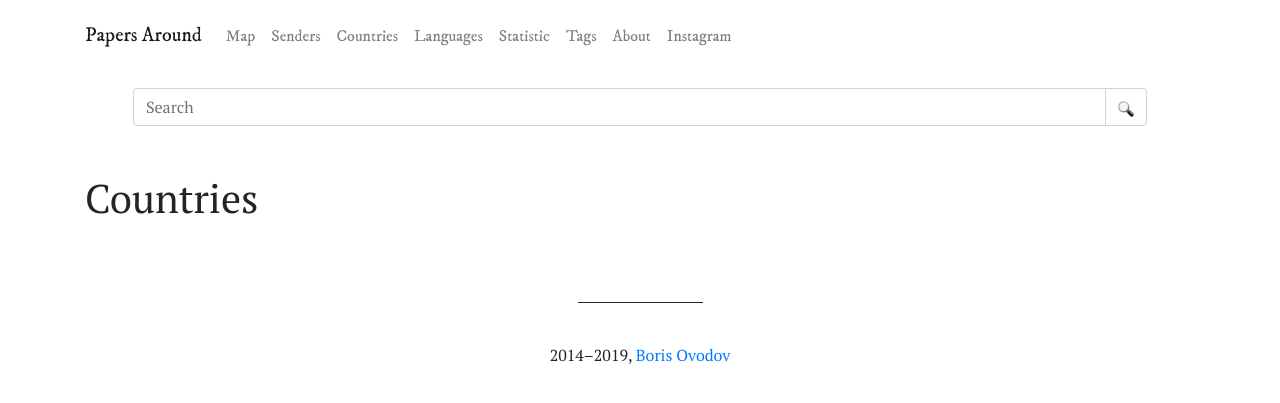
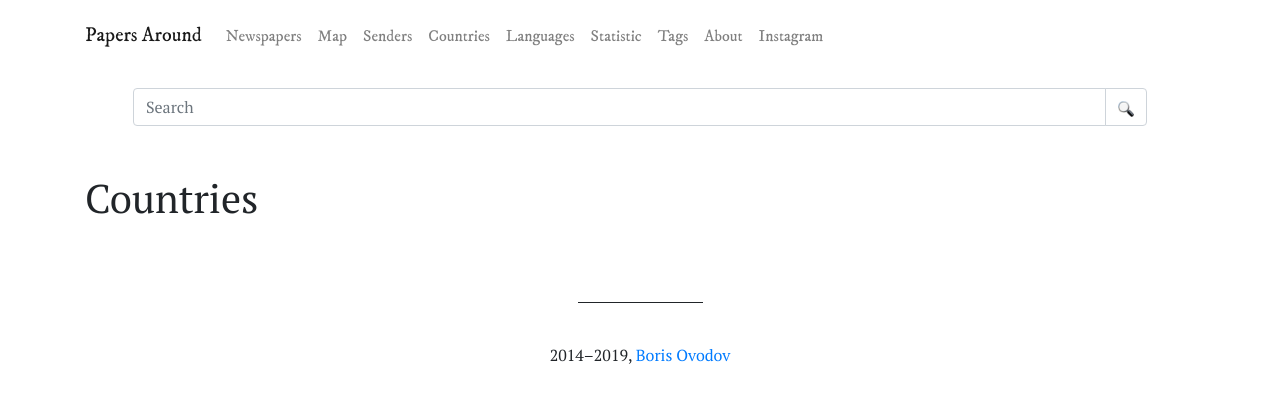
Before and after one commit to borisovodov/np, a Django app: page /countries/ in a window 1280 px wide. Shown: the top 403 px of the page. Run offline with Django 3.2, Linux system fonts and the light colour scheme; data that the repository does not hold is empty; some libraries are stand-ins or nearby versions.

Commit message:
Добавлена страница "Newspapers".

```diff
--- a/app/templates/app/base.html
+++ b/app/templates/app/base.html
@@ -64,6 +64,9 @@
             <div class="collapse navbar-collapse" id="collapsibleNavbar">
                 <ul class="navbar-nav">
                     <li class="nav-item">
+                        <a class="nav-link" href="{% url 'newspapers' %}">Newspapers</a>
+                    </li>
+                    <li class="nav-item">
                         <a class="nav-link" href="{% url 'map' %}">Map</a>
                     </li>
                     <li class="nav-item">
```
